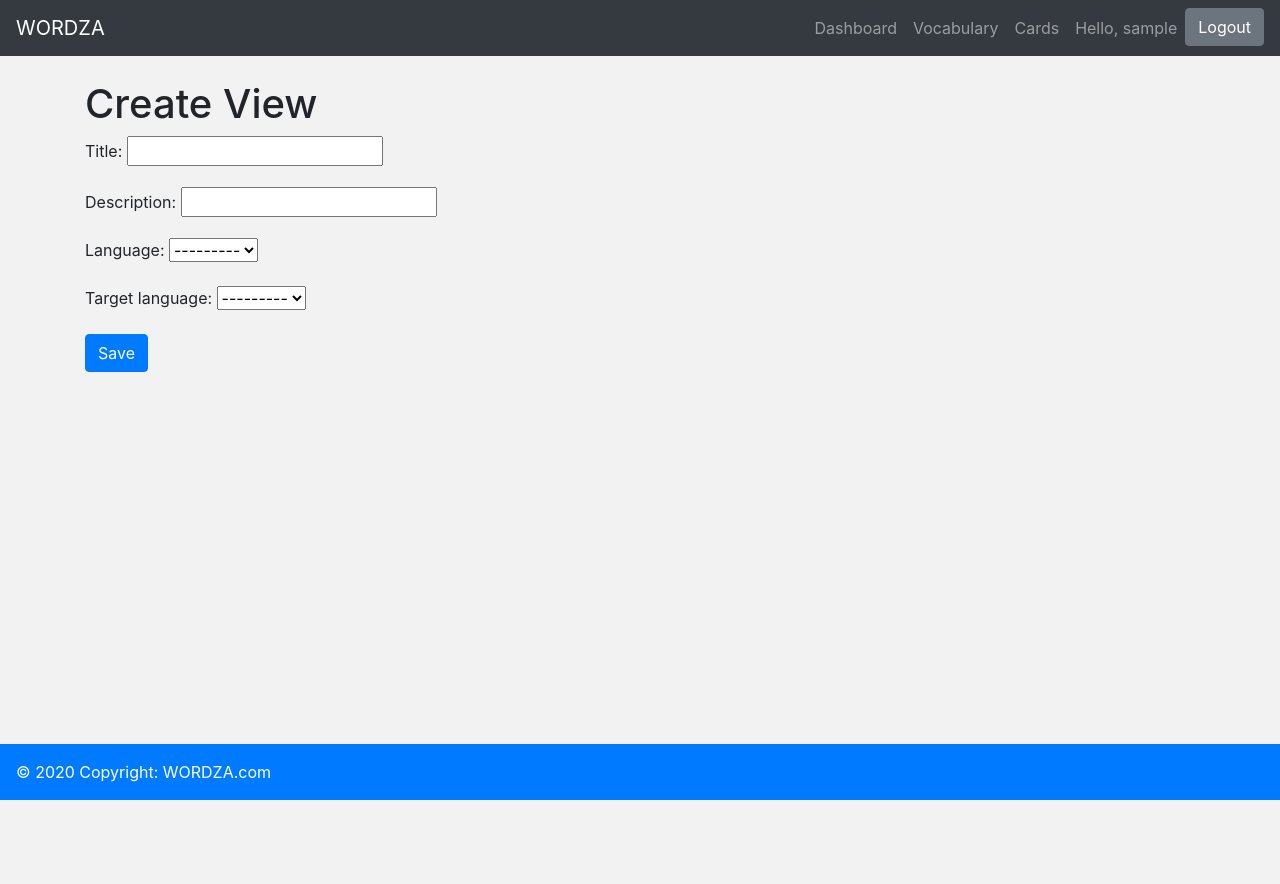
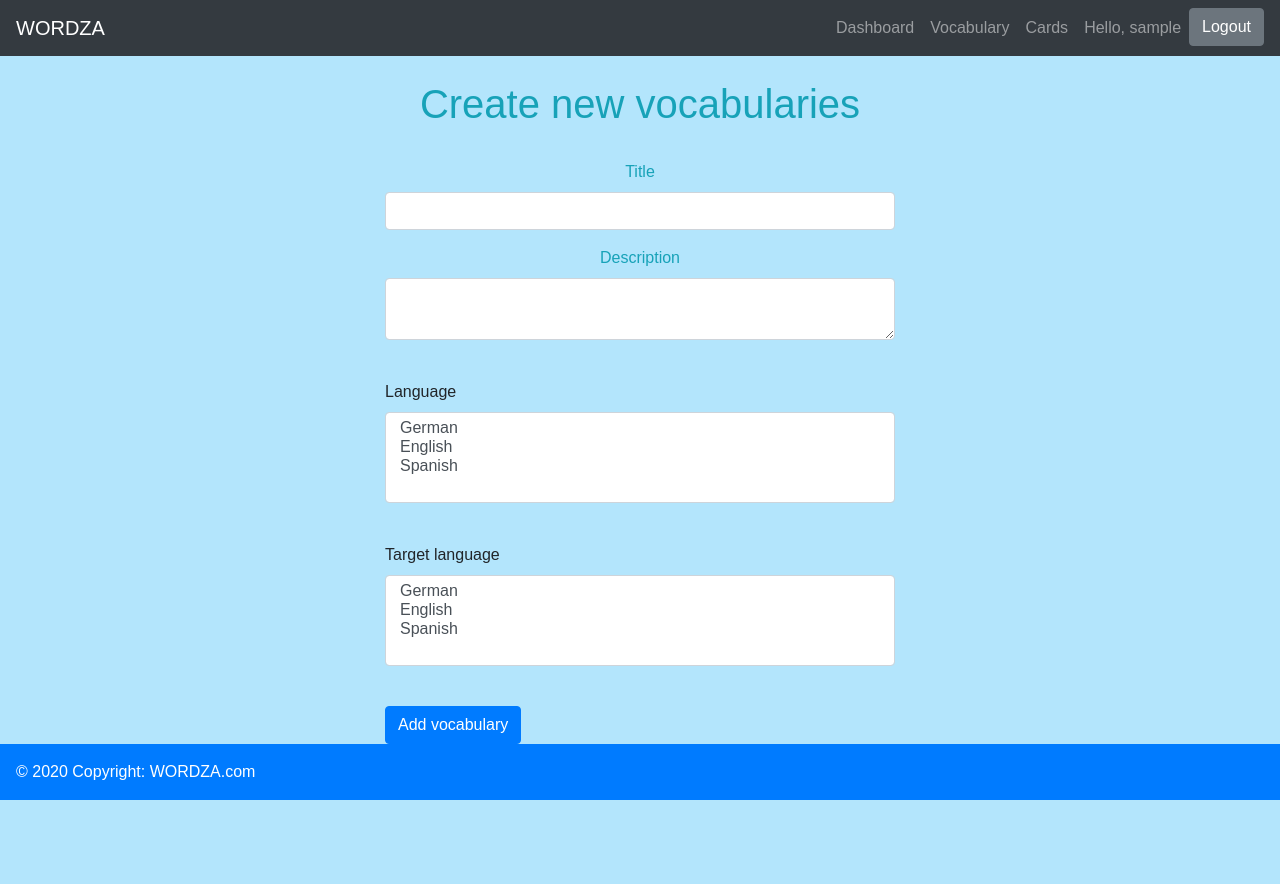
Before and after one commit to asopi/wordza, a Django app: page /vocabularies/create in a window 1280 px wide. Before the commit the page ends 800 px from the top, so only its background shows below. Run offline with Django 3.2, Linux system fonts and the light colour scheme; the visitor is signed in with stand-in values (Sample User, id 1).

Commit message:
create view bootstrap design

```diff
--- a/vocabularies/templates/vocabularies/create_view.html
+++ b/vocabularies/templates/vocabularies/create_view.html
@@ -1,16 +1,64 @@
 {% extends 'base.html' %}
 
 {% block content %}
-    <h1>Create View</h1>
+<style>
+body {
+  height: 100%;
+  font-family: "Nunito", sans-serif;
+  font-size: 16px;
+  background-color: #b3e5fc;
+}
 
-<form method="POST" action="">
-    {% csrf_token %}
-    {{form.as_p}}
-    <input class="btn btn-primary" type="submit" name="submit" value="Save">
+</style>
 
-  {% if message %}
-    {{ message }}
-  {% endif %}
-</form>
+<!--<form method="POST" action="">-->
+<!--    {{form.as_p}} -->
+<div id="create-row" class="row justify-content-center align-items-center">
+    <div id="create-column" class="col-md-6">
+        <div id="create-box" class="col-md-12">
+            <form id="create-form" class="form" action="" method="post">
+                {% csrf_token %}
+                <h1 class="text-center text-info">Create new vocabularies</h1>
+                <br/>
+                <div class="form-group" align="center">
+                    <label class="text-info">Title</label> <br/>
+                    <input class="form-control" id="title" type="text" name="Title">
+                </div>
+                <div class="form-group" align="center">
+                    <label for="description" class="text-info">Description</label>
+                    <textarea class="form-control" id="description"></textarea>
+                </div>
+                <br>
+                <div class="form-group">
+                    <label for="language">Language</label>
+                    <select multiple class="form-control" id="language">
+                        <option>German</option>
+                        <option>English</option>
+                        <option>Spanish</option>
+                    </select>
+                </div>
+                <br>
+                <div class="form-group">
+                    <label for="target_language">Target language</label>
+                    <select multiple class="form-control" id="target_language">
+                        <option>German</option>
+                        <option>English</option>
+                        <option>Spanish</option>
+                    </select>
+                </div>
+                <br>
+                <div class="form-group">
+                    <input class="btn btn-primary" type="submit" name="submit" value="Add vocabulary">
+                </div>
+                <br/>
+            </form>
+        </div>
+    </div>
+</div>
 
-{% endblock %}
+                <!--  {% if message %}-->
+                <!--    {{ message }}-->
+                <!--  {% endif %}-->
+                <!--</form>-->
+
+                {% endblock %}
```
Also changed, not shown: dashboard/templates/dashboard/dashboard.html (+10 -0 lines), vocabularies/templates/vocabularies/vocabulary_view.html (+5 -4 lines).
